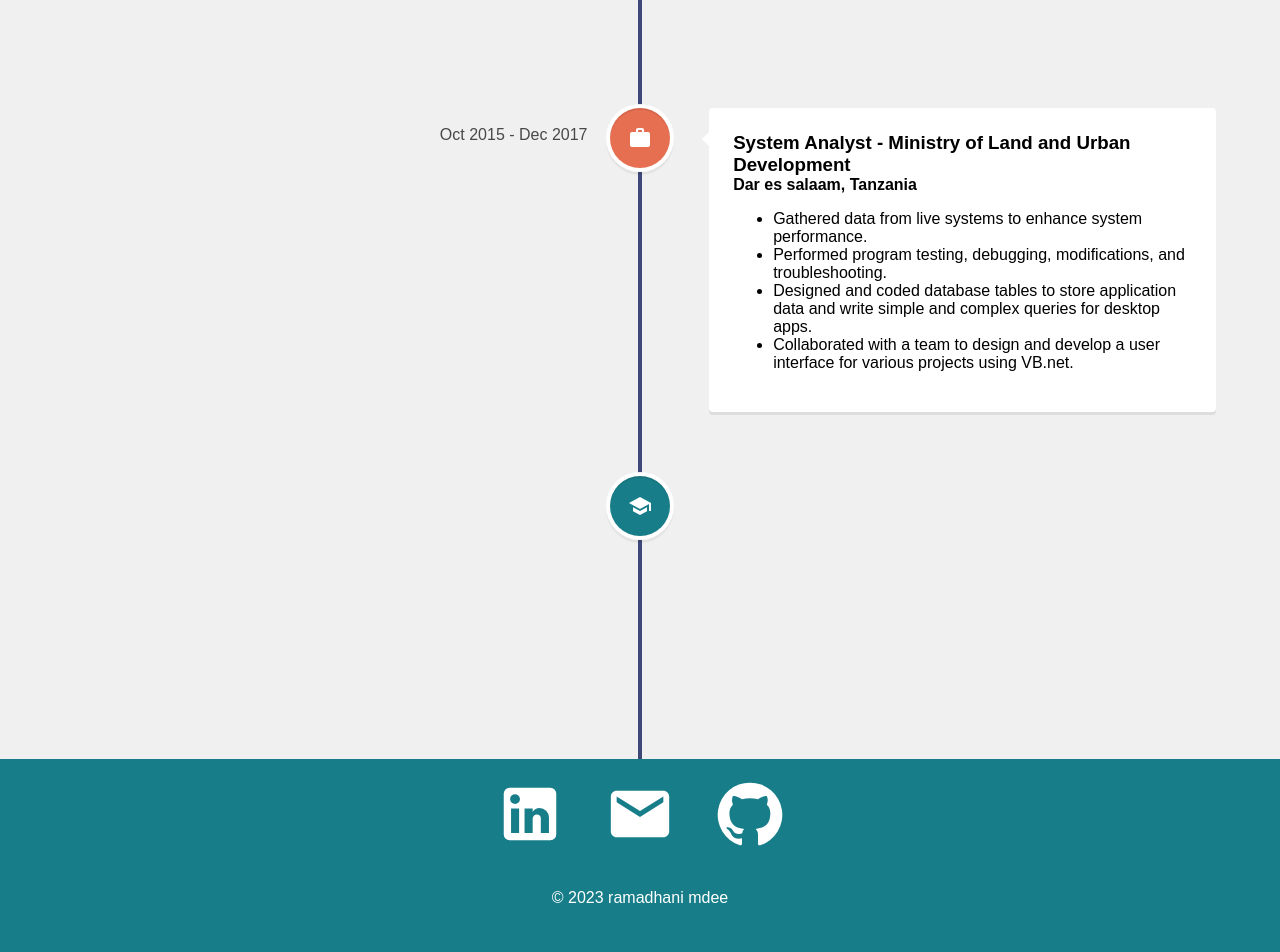
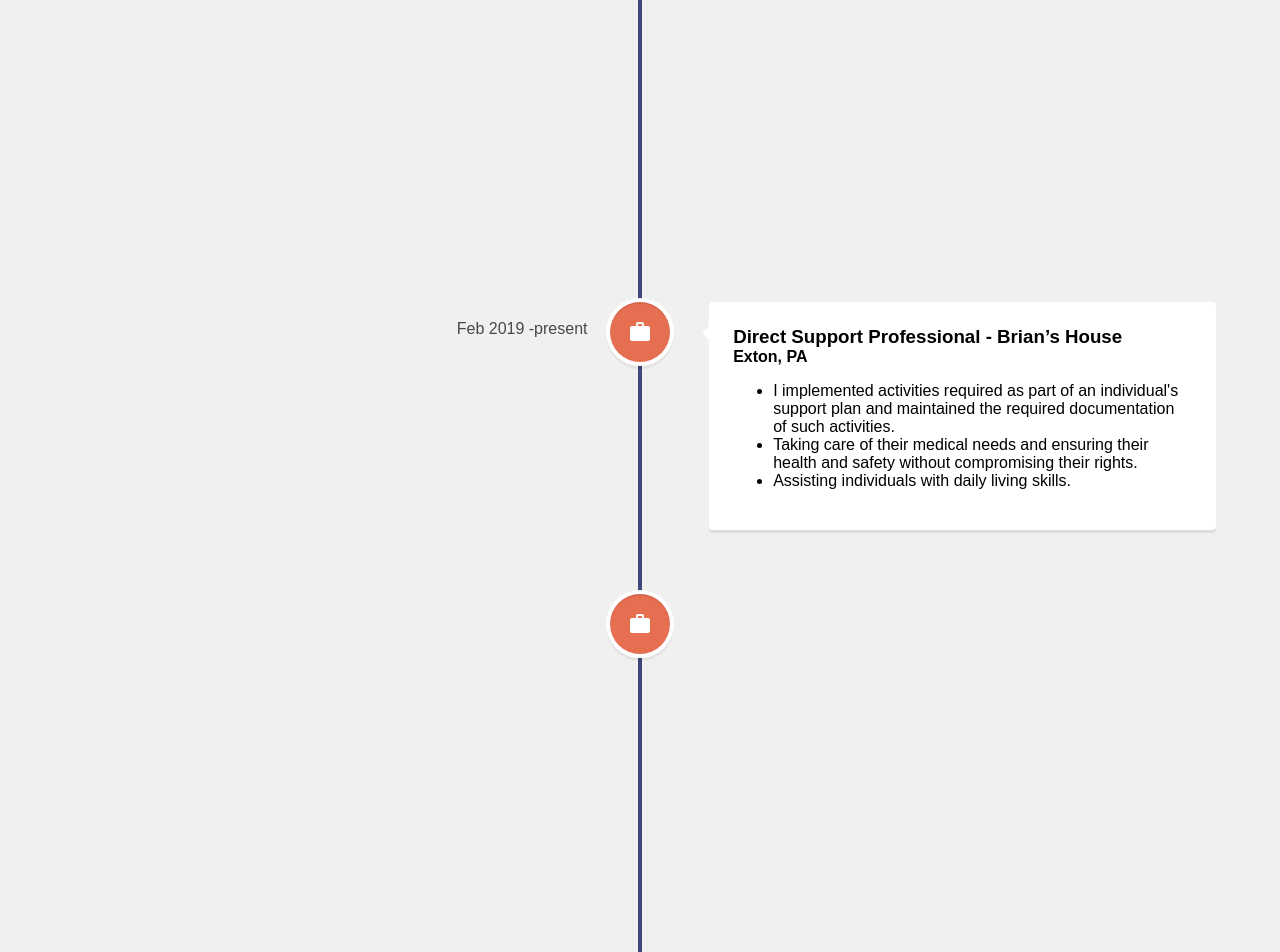
Before and after one commit to ramamdeeCode/myportfolio, a React (Create React App) app: page /experience in a window 1280 px wide. Shown: the part 200-1152 px from the top of the page. Before the commit the page ends 1123 px from the top, so only its background shows below. Built offline with nearby package versions, Linux system fonts and the light colour scheme.

Commit message:
fix footer sticky position on projects components

```diff
--- a/src/components/ProjectItem.js
+++ b/src/components/ProjectItem.js
@@ -18,7 +18,7 @@
       </div>
       <div className="projectGit">
         <a href={gitHubUrl} className="projectGitLink">
-          <Github />
+          <Github className="gitHubLink" />
         </a>
       </div>
     </div>
--- a/src/pages/Experience.js
+++ b/src/pages/Experience.js
@@ -13,14 +13,87 @@
       <VerticalTimeline lineColor="#3e497a">
         <VerticalTimelineElement
           className="vertical-timeline-element--education"
-          date="Aug 2011 - Jun 2014"
+          date="Feb 2022 - Jan 2023"
           iconStyle={{ background: "#177e89", color: "#fff" }}
           icon={<SchoolIcon />}
         >
+          <h3 className="vertical-timeline-element-title">Thinkful</h3>
+          <h4 className="vertical-timeline-element-subtitle">
+            Software Engineering Program
+          </h4>
+          <p> Full Stack Web Developer Training</p>
+          <ul>
+            <li>
+              Learned industry best practices and software development standards
+              with a focus on Javascript, HTML5, CSS3, React.js, Node.js,
+              PostgreSQL, RESTful API's, algorithms, and data structures.
+            </li>
+            <li>
+              Developed and deployed mobile-first applications while learning
+              new languages and frameworks, spending several hours per week
+              collaborating with and learning from senior web developers in a
+              mentor-student relationship.
+            </li>
+          </ul>
+        </VerticalTimelineElement>
+        <VerticalTimelineElement
+          className="vertical-timeline-element--work"
+          date="Feb 2019 -present"
+          iconStyle={{ background: "#e76f51", color: "#fff" }}
+          icon={<WorkIcon />}
+        >
           <h3 className="vertical-timeline-element-title">
-            Osmania University, Hyderabad, India
+            Direct Support Professional - Brian’s House
           </h3>
-          <p> Bachelor in Computer Application "BCA"</p>
+          <h4 className="vertical-timeline-element-subtitle">Exton, PA</h4>
+          <ul>
+            <li>
+              I implemented activities required as part of an individual's
+              support plan and maintained the required documentation of such
+              activities.
+            </li>
+            <li>
+              Taking care of their medical needs and ensuring their health and
+              safety without compromising their rights.
+            </li>
+            <li>Assisting individuals with daily living skills.</li>
+          </ul>
+        </VerticalTimelineElement>
+        <VerticalTimelineElement
+          className="vertical-timeline-element--work"
+          date="Dec 2019 -present"
+          iconStyle={{ background: "#e76f51", color: "#fff" }}
+          icon={<WorkIcon />}
+        >
+          <h3 className="vertical-timeline-element-title">
+            Direct Support Professional - Achieve Program (Part-Time)
+          </h3>
+          <h4 className="vertical-timeline-element-subtitle">
+            Downingtown, PA
+          </h4>
+          <ul>
+            <li>
+              Provided 1:1 - 1:6 ratio (face-to-face) services in the adult day
+              program and community settings to assist individuals in acquiring,
+              maintaining, and improving self-help, domestic, socialization, and
+              adaptive skills.
+            </li>
+            <li>
+              Provided support in self-care, communication, fine and gross motor
+              skills, mobility, therapeutic activities, personal adjustment, and
+              recreation.
+            </li>
+            <li>
+              Support the individual to participate in community events,
+              associations, groups, functions, volunteer associations, or
+              community work projects.
+            </li>
+            <li>
+              Bridge communication gaps and facilitate meaningful social
+              connections within the individual’s community with the ultimate
+              goal of employment.
+            </li>
+          </ul>
         </VerticalTimelineElement>
         <VerticalTimelineElement
           className="vertical-timeline-element--work"
@@ -52,28 +125,16 @@
             </li>
           </ul>
         </VerticalTimelineElement>
-
         <VerticalTimelineElement
           className="vertical-timeline-element--education"
-          date="Feb 2022 - Jan 2023"
+          date="Aug 2011 - Jun 2014"
           iconStyle={{ background: "#177e89", color: "#fff" }}
           icon={<SchoolIcon />}
         >
-          <h3 className="vertical-timeline-element-title">Thinkful</h3>
-          <h4 className="vertical-timeline-element-subtitle">
-            Software Engineering Program
-          </h4>
-          <p> Full Stack Web Developer Training</p>
-          <ul>
-            <li>
-              Remote web development program focused on learning HTML, CSS,
-              JavaScript, SQL, and associated frameworks.
-            </li>
-            <li>
-              Designed mobile-first full-stack applications from conception to
-              deployment, while learning industry best practices.
-            </li>
-          </ul>
+          <h3 className="vertical-timeline-element-title">
+            Osmania University, Hyderabad, India
+          </h3>
+          <p> Bachelor in Computer Application "BCA"</p>
         </VerticalTimelineElement>
       </VerticalTimeline>
     </div>
--- a/src/styles/Footer.css
+++ b/src/styles/Footer.css
@@ -1,4 +1,6 @@
+
 .footer {
+
   margin-top: auto;
   background: #177e89;
   border: 0px;
--- a/src/styles/Home.css
+++ b/src/styles/Home.css
@@ -1,5 +1,6 @@
 .home {
   width: 100%;
+  min-height: 100vh;
   align-items: center;
   font-family: "Arial", sans-serif;
   color: #177e89;
@@ -26,7 +27,6 @@
 }
 
 .about .prompt {
-
   width: 40%;
   font-size: 30px;
 }
--- a/src/styles/Projects.css
+++ b/src/styles/Projects.css
@@ -1,8 +1,8 @@
 .projects {
-  width: 100%;
-  height: auto;
+  /* width: 100%; */
+  min-height: 100vh;
   display: flex;
-  justify-content: center;
+  justify-content:flex-start;
   align-items: center;
   flex-direction: column;
 
@@ -58,11 +58,19 @@
 
 .projectGit{
   text-align: center;
-  margin-bottom: 50px;
-  color: black;
+  /* margin-bottom: 50px; */
+  padding-top: .2rem;
+  padding-bottom: 1.5rem;
+
 }
 .projectGitLink{
+  text-decoration: none;
+  list-style: none;
+}
+.gitHubLink{
   color: black;
+  font-size: 70px;
+  cursor: pointer;
 }
 
 @media only screen and (max-width: 1300px) {
```
